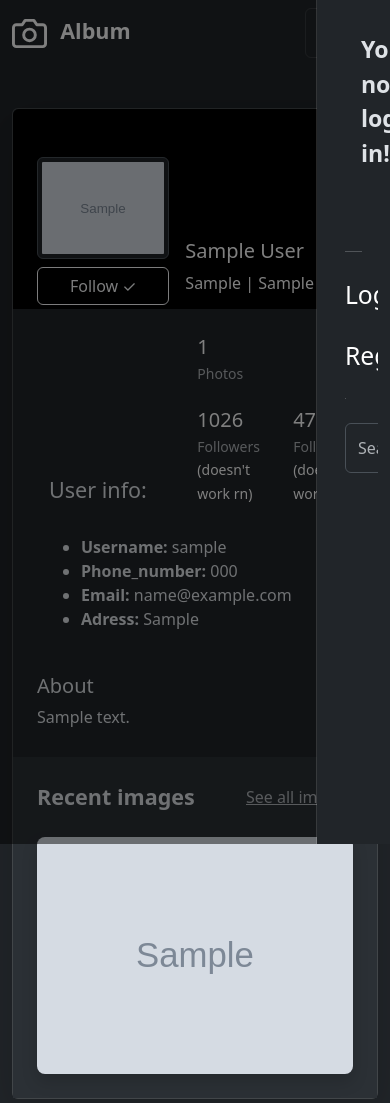
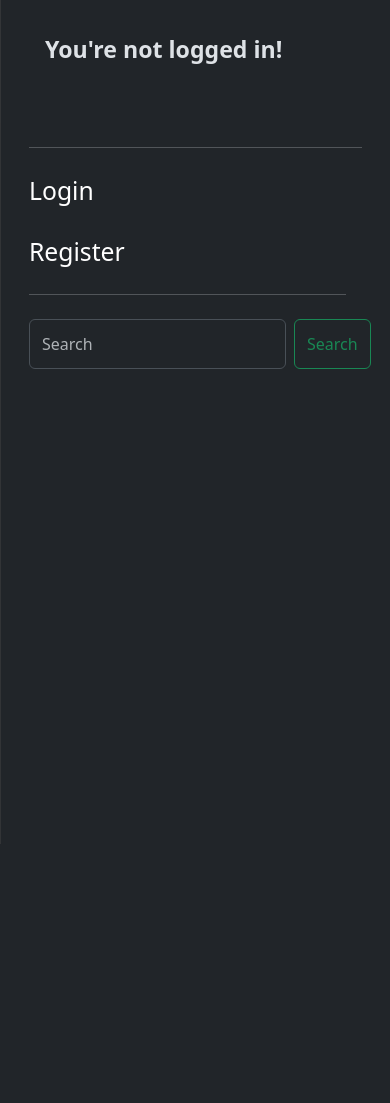
Before and after one commit to sukui24/django_gallery, a Django app: page /profile/1 in a window 390 px wide, after a click that opens the changed part. After the commit the page ends 844 px from the top, so only its background shows below. Run offline with Django 4.2, Linux system fonts and the light colour scheme; tables that the repository leaves empty hold one stand-in row (values such as "Sample post"); grey boxes marked "Sample" are stand-in pictures; some libraries are stand-ins or nearby versions.

Commit message:
fixed responsivity fixed responsivity on:     - delete image page (image was expanding out of screen on small screens)     - album component (text was shifting on buttons on medium screens, now it's just turning on 2 columns earlier than before)     - fixed navbar (didn't change on different screen sizes) by deleting my css code which doesn't really changes anything, now navbar size changing depending on screen size     - user settings     - profile

```diff
--- a/base/templates/base/delete_image.html
+++ b/base/templates/base/delete_image.html
@@ -6,7 +6,7 @@
     <div class="container d-flex align-items-center">
         <div class="row">
             <div class="col-12 text-center">
-                <img src="{{image.image.url}}" class="rounded shadow" style="max-width: 854px; max-height: 480px;">
+                <img src="{{image.image.url}}" class="rounded shadow col-12" style="max-width: 854px; max-height: 480px;">
             </div>
             <div class="col-12 ">
                 <form action="" method="POST" enctype="multipart/form-data">
--- a/templates/album_component.html
+++ b/templates/album_component.html
@@ -3,7 +3,7 @@
 <div class="album py-5 bg-body-tertiary">
     <div class="container">
         <h3 class="d-flex justify-content-center py-5"><p>Gallery feed</p></h3>
-        <div class="row row-cols-1 row-cols-sm-2 row-cols-md-3 g-3 shadow-sm">
+        <div class="row row-cols-1 row-cols-lg-2 row-cols-xl-3 g-3 shadow-sm">
             {% for image in images %}
             <div class="col">
                 <div class="card shadow">
--- a/templates/navbar.html
+++ b/templates/navbar.html
@@ -15,9 +15,6 @@
     }
     #search{
         width: 400px;
-    }
-    .offcanvas.offcanvas-end{
-        width: 19%;
     }
 </style>
 
--- a/users_app/templates/users_app/edit_user.html
+++ b/users_app/templates/users_app/edit_user.html
@@ -11,7 +11,7 @@
     }
 </style>
 <div class="container d-flex justify-content-center align-items-center">
-    <div class="row col-5">
+    <div class="row col-12 col-sm-11 col-md-9 col-lg-7 col-xl-6">
         <form action="" method="POST" enctype="multipart/form-data">
             {% csrf_token %}
             <div class="row">
--- a/users_app/templates/users_app/profile.html
+++ b/users_app/templates/users_app/profile.html
@@ -5,7 +5,7 @@
 <section class="gradient-custom-2">
     <div class="container py-1">
     <div class="row d-flex justify-content-center">
-        <div class="col col-lg-9 col-xl-7">
+        <div class="col-12 col-md-10 col-xl-7">
         <div class="card shadow-lg">
             <div class="rounded-top text-white d-flex" style="background-color: #000; height:200px;">
                 <div class="ms-4 mt-4 d-flex flex-column" style="width: 235px;">
```
